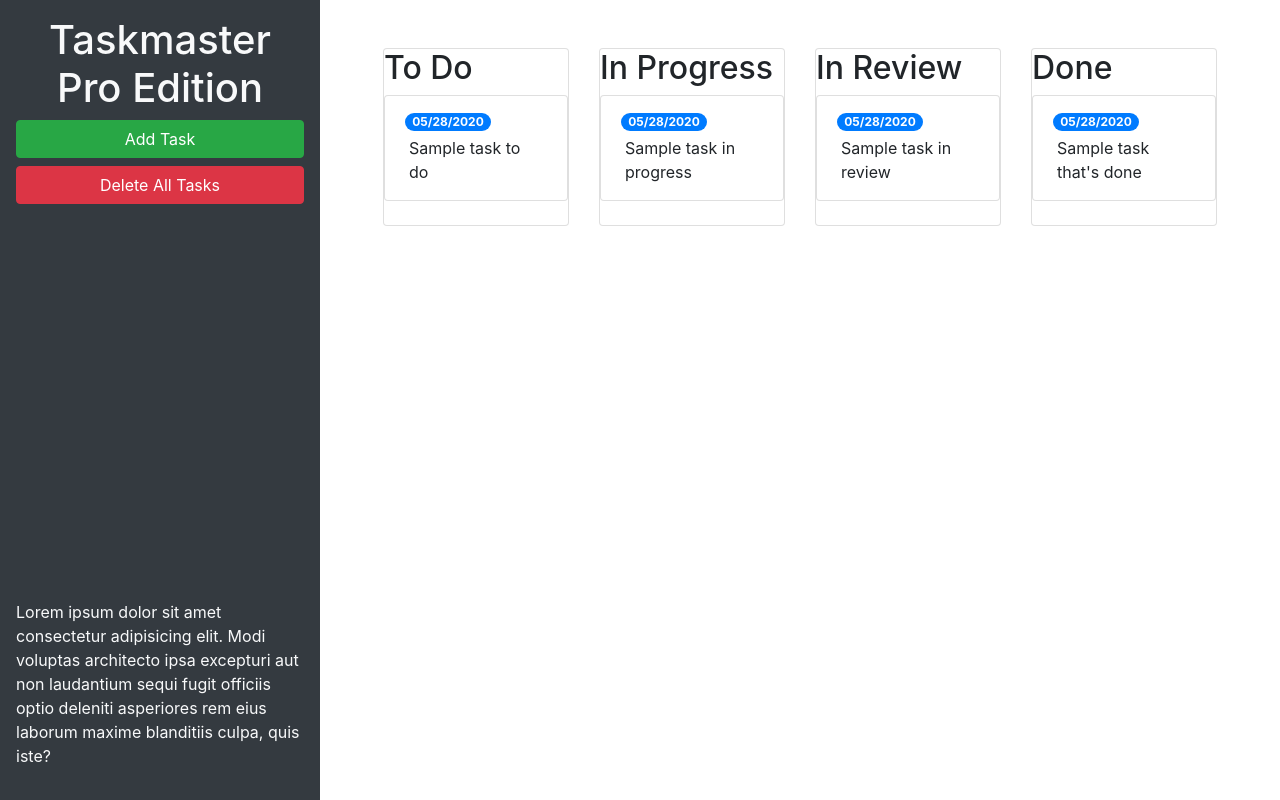
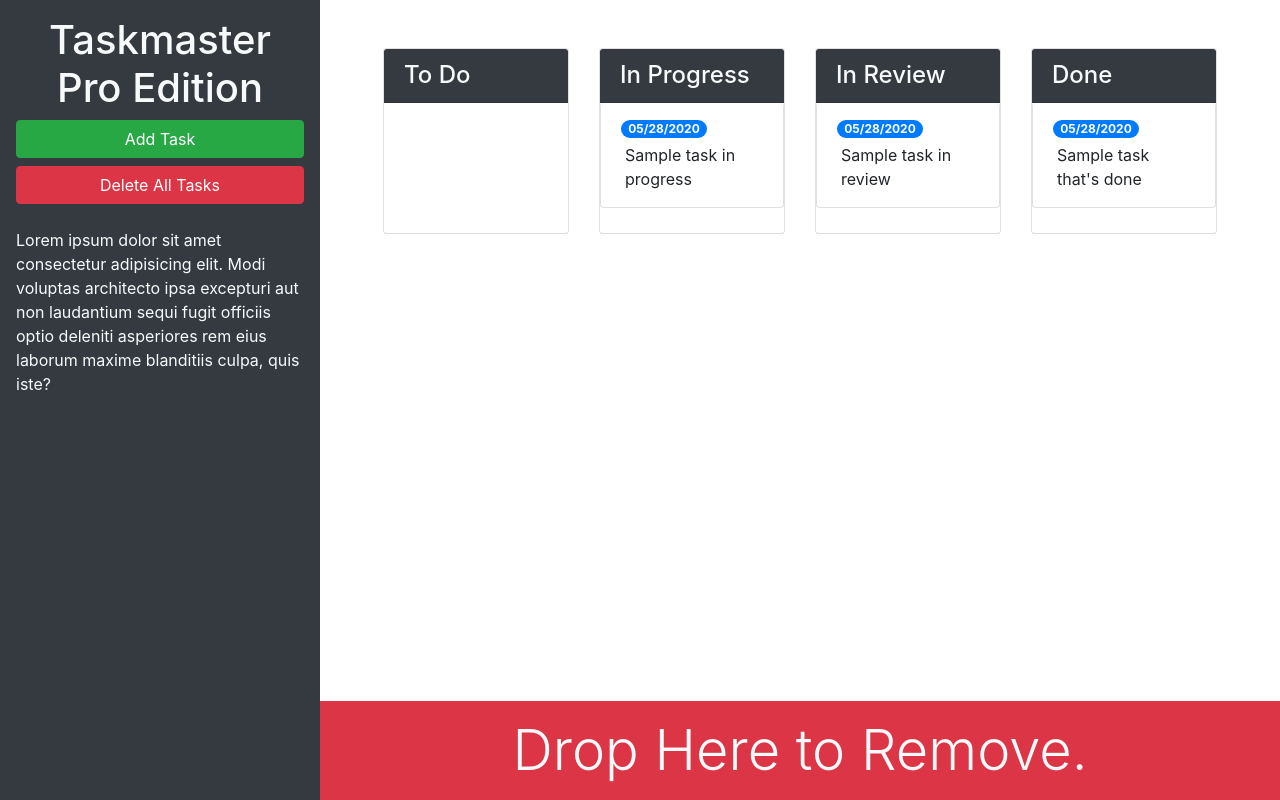
Before and after one commit to arios10/taskmaster-pro, a plain HTML site: page index.html in a window 1280 px wide. Drawn offline with nearby package versions, Linux system fonts and the light colour scheme.

Commit message:
add trash dropzone

```diff
--- a/index.html
+++ b/index.html
@@ -13,27 +13,23 @@
 <body>
 
   <div class="row min-vh-100 no-gutters">
-    <header class="col-12 col-lg-3 bg-dark text-light d-flex flex-column p-4 p-lg-3">
-      <h1 class="text-center">Taskmaster Pro Edition</h1>
+    <header class="col-12 col-lg-3 bg-dark text-light sticky-top d-flex flex-column p-4 p-lg-3">      <h1 class="text-center"><span class="oi oi-task d-inline d-lg-none"></span>Taskmaster Pro Edition</h1>
+      <div class="ml-md-auto w-100 w-md-auto">
       <button id="create-task" class="btn btn-block btn-success" data-toggle="modal" data-target="#task-form-modal">Add
         Task</button>
-      <button id="remove-tasks" class="btn btn-block btn-danger">Delete All Tasks</button>
-      <p class="mt-auto">Lorem ipsum dolor sit amet consectetur adipisicing elit. Modi voluptas architecto ipsa
+      <button id="remove-tasks" class="btn btn-block btn-danger mb-2 mb-md-4">Delete All Tasks</button>
+      <p class="mt-auto d-none d-lg-block">Lorem ipsum dolor sit amet consectetur adipisicing elit. Modi voluptas architecto ipsa
         excepturi aut non
         laudantium sequi fugit officiis optio deleniti asperiores rem eius laborum maxime blanditiis culpa, quis iste?
       </p>
     </header>
-    <main class="col-12 col-lg-9">
+    <main class="col-12 col-lg-9 d-flex flex-column">
       <div class="m-5 row justify-content-around">
         <!-- todo start -->
         <div class="col-12 col-md-6 col-xl-3 mb-3">
           <div class="card">
-            <h2>To Do</h2>
-            <ul id="list-toDo" class="list-group">
-              <li class="list-group-item">
-                <span class="badge badge-primary badge-pill">05/28/2020</span>
-                <p class="m-1">Sample task to do</p>
-              </li>
+            <h4 class="card-header bg-dark text-light">To Do</h4>
+            <ul id="list-toDo" class="list-group list-group-flush">
             </ul>
         </div>
       </div>
@@ -41,7 +37,7 @@
         <!-- in progress start -->
         <div class="col-12 col-md-6 col-xl-3 mb-3">
           <div class="card">
-          <h2>In Progress</h2>
+            <h4 class="card-header bg-dark text-light">In Progress</h4>
           <ul id="list-inProgress" class="list-group">
             <li class="list-group-item">
               <span class="badge badge-primary badge-pill">05/28/2020</span>
@@ -54,7 +50,7 @@
         <!-- in review start -->
         <div class="col-12 col-md-6 col-xl-3 mb-3">
           <div class="card">
-          <h2>In Review</h2>
+            <h4 class="card-header bg-dark text-light">In Review</h4>
           <ul id="list-inReview" class="list-group">
             <li class="list-group-item">
               <span class="badge badge-primary badge-pill">05/28/2020</span>
@@ -67,7 +63,7 @@
         <!-- done start -->
         <div class="col-12 col-md-6 col-xl-3 mb-3">
           <div class="card">
-          <h2>Done</h2>
+          <h4 class="card-header bg-dark text-light">Done</h4>
           <ul id="list-done" class="list-group">
             <li class="list-group-item">
               <span class="badge badge-primary badge-pill">05/28/2020</span>
@@ -77,6 +73,11 @@
         </div>
       </div>
         <!-- done end -->
+      </div>
+      <div class="mt-auto" id="trash">
+        <div class="w-100 bg-danger p-3 text-center text-light display-4">
+          Drop Here to Remove.
+        </div>
       </div>
     </main>
   </div>
```
